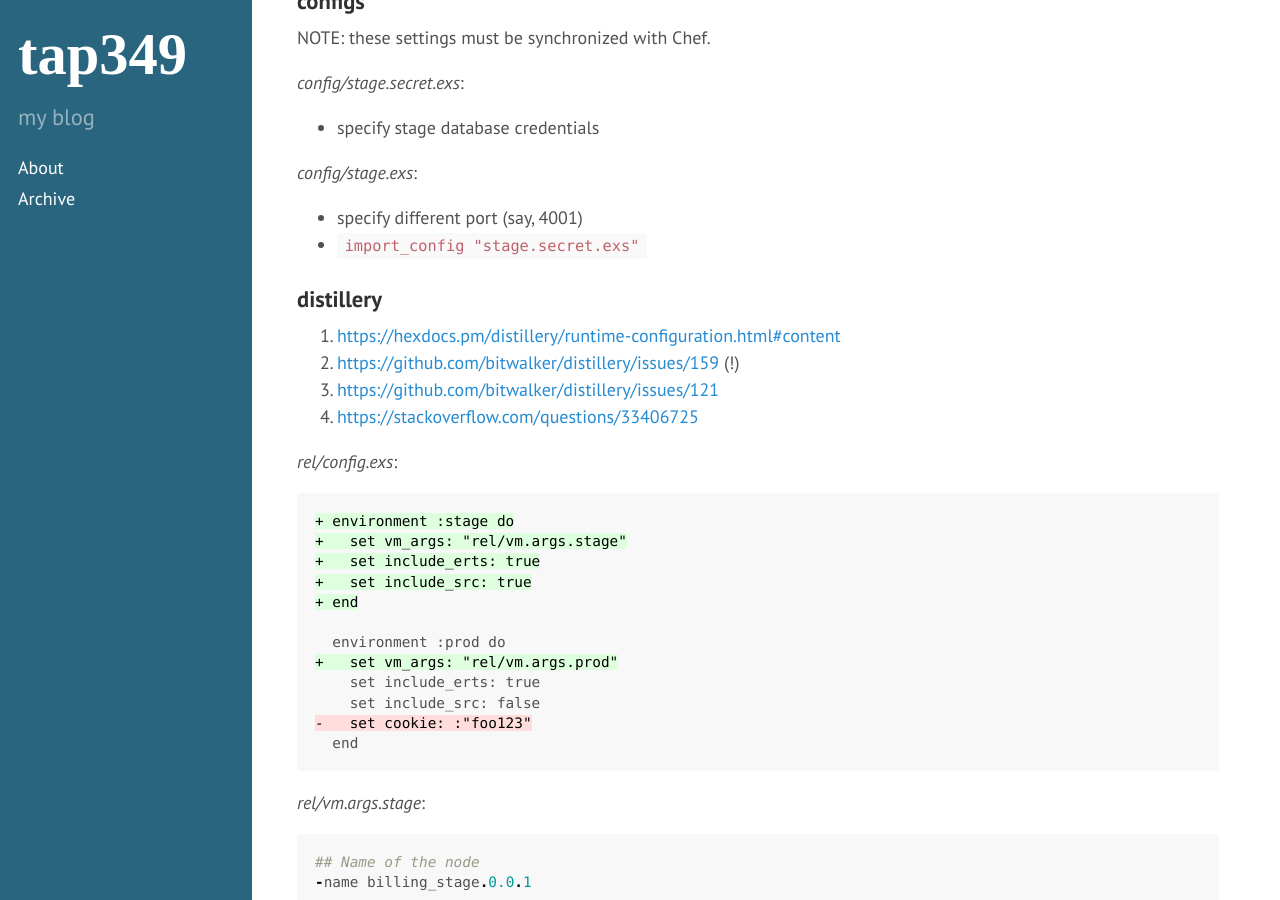
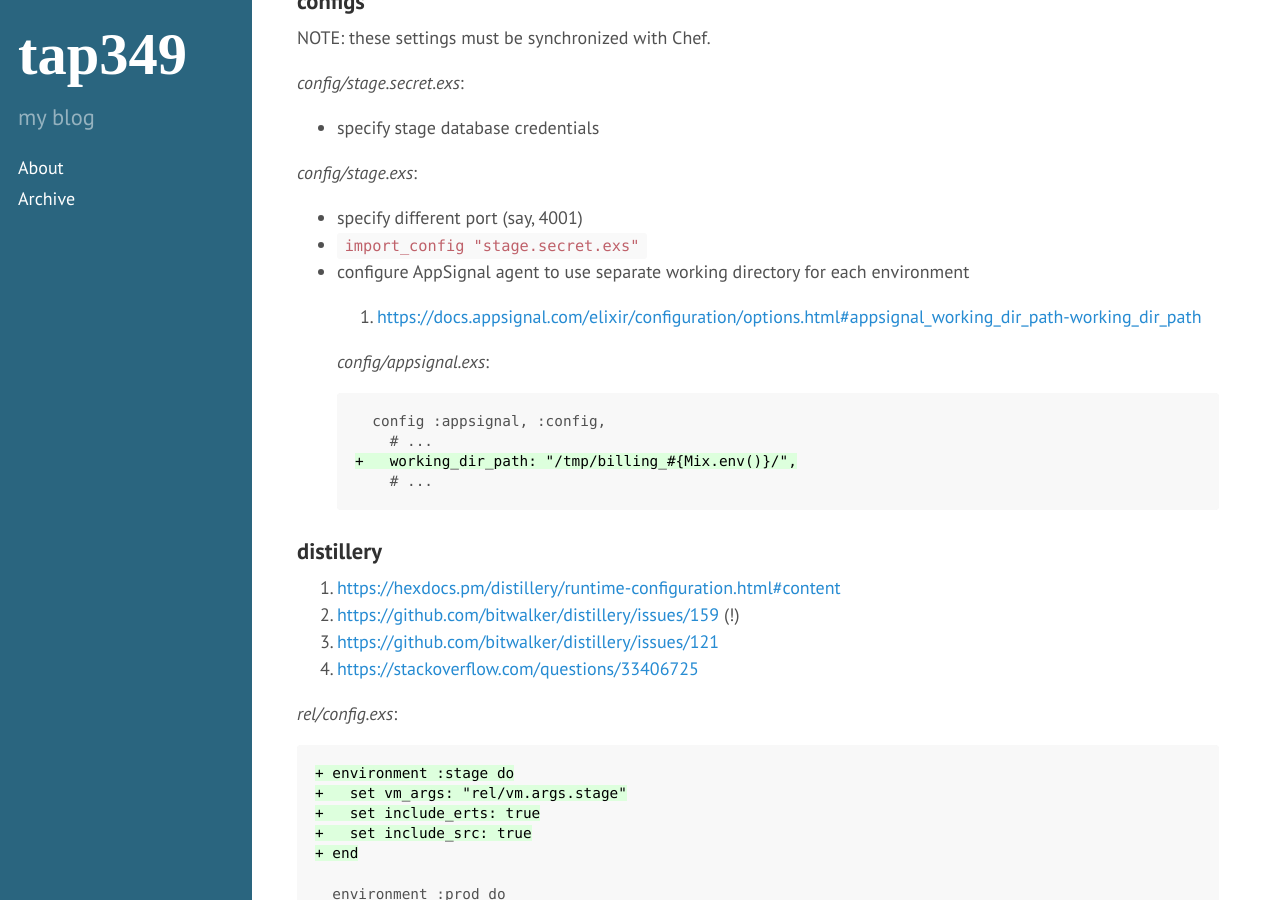
Before and after one commit to tap349/tap349.github.io, a Jekyll site: the page built from _posts/2017-08-13-elixir-stage-environment.md, in a window 1280 px wide and 900 px high, scrolled down 950 px. Built offline with Jekyll 4.4.1, drawn with Linux system fonts in a browser that asks for light colours.

Commit message:
update 2017-09-01_17:31:01

````diff
--- a/_posts/2017-08-13-elixir-stage-environment.md
+++ b/_posts/2017-08-13-elixir-stage-environment.md
@@ -43,6 +43,19 @@ _config/stage.exs_:
 
 - specify different port (say, 4001)
 - `import_config "stage.secret.exs"`
+- configure AppSignal agent to use separate working directory for
+  each environment
+
+  1. <https://docs.appsignal.com/elixir/configuration/options.html#appsignal_working_dir_path-working_dir_path>
+
+  _config/appsignal.exs_:
+
+  ```diff
+    config :appsignal, :config,
+      # ...
+  +   working_dir_path: "/tmp/billing_#{Mix.env()}/",
+      # ...
+  ```
 
 ### distillery
 
````
Also changed, not shown: _posts/2017-08-04-elixir-asdf.md (renamed from _posts/2017-08-04-asdf.md, +1 -1 lines).
